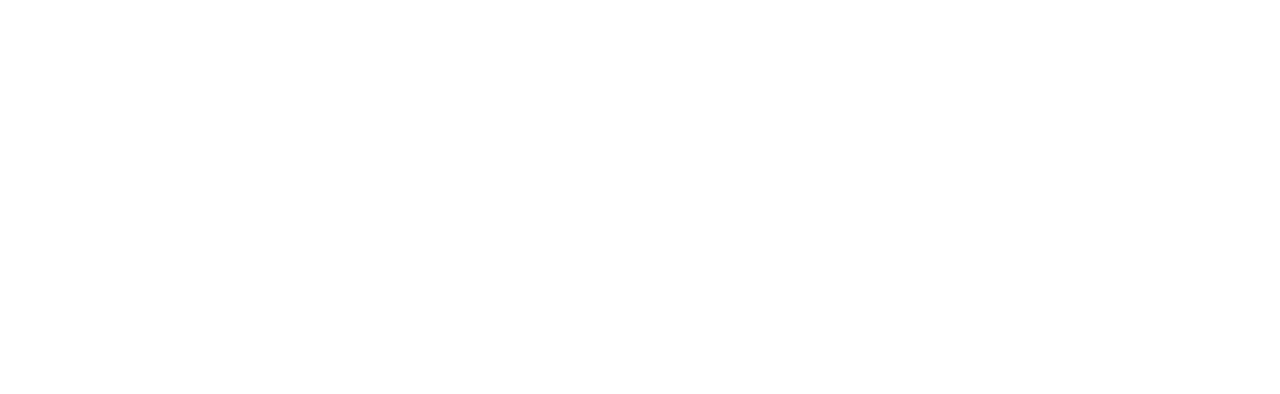
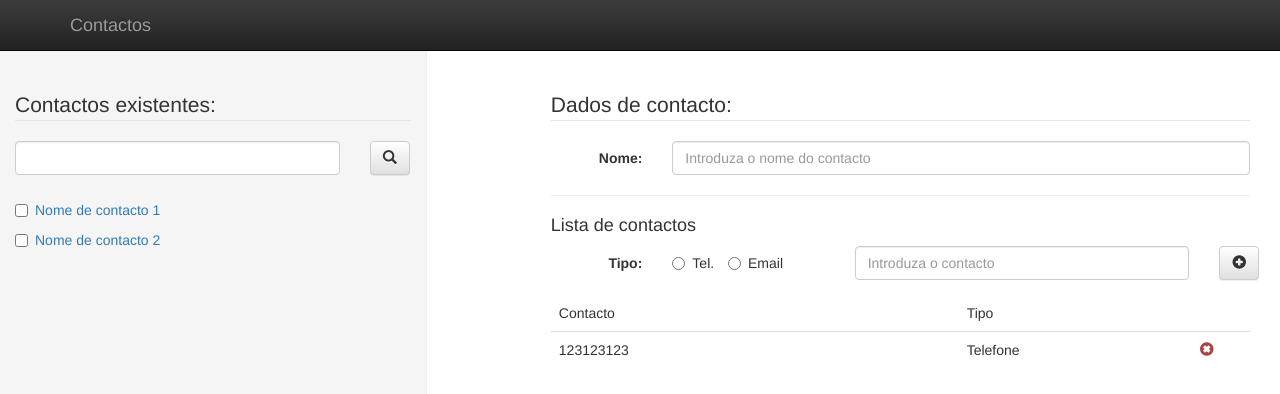
Before and after one commit to luisabreu/democontactos, a website: page index.html in a window 1280 px wide. Drawn offline with nearby package versions, Linux system fonts and the light colour scheme.

Commit message:
geracao de ficheiros js/map e definicao UI base

```diff
--- /dev/null
+++ b/bs-config.json
@@ -0,0 +1,4 @@
+{
+  "port": 8000,
+  "files": ["./**/*.{html,htm,css,js}"]
+}
--- a/index.html
+++ b/index.html
@@ -5,8 +5,116 @@
     <title>Lista de contactos</title>
     <link rel="stylesheet" href="node_modules/bootstrap/dist/css/bootstrap.min.css">
     <link rel="stylesheet" href="node_modules/bootstrap/dist/css/bootstrap-theme.min.css">
+    <link rel="stylesheet" href="style.css">
 </head>
 <body>
+    <nav class="navbar navbar-inverse navbar-fixed-top">
+        <div class="container">
+            <a href="#" class="navbar-brand">Contactos</a>
+        </div>
+    </nav>
+    <div class="container-fluid">
+        <div class="col-sm-4 col-xs-12 lista sidebar">
+            <fieldset class="lista">
+                <legend>Contactos existentes:</legend>
+            <form action="." class="form-horizontal">
+                <div class="form-group">
+                    <div class="col-sm-10">
+                        <input type="text" id="filtro" class="form-control">
+                    </div>
+                    <div class="col-sm-2">
+                        <button class="btn btn-default">
+                            <span class="glyphicon glyphicon-search"></span>
+                        </button>
+                    </div>
+                </div>
+            </form>
+
+            <div class="row">
+                <ul class="list-unstyled margens">
+                    <li>
+                        <div class="col-xs-12">
+                            <div class="checkbox">
+                                <input type="checkbox">
+                            </div>
+                            <a href="#">
+                                <span class="text-left">Nome de contacto 1</span>
+                            </a>
+                        </div>
+                    </li>
+                    <li>
+                        <div class="col-xs-12">
+                            <div class="checkbox">
+                                <input type="checkbox">
+                            </div>
+                            <a href="#">
+                                <span class="text-left">Nome de contacto 2</span>
+                            </a>
+                        </div>
+                    </li>
+                </ul>
+            </div>
+            </fieldset>
+        </div>
+        <div class="col-sm-offset-5 col-sm-7 col-xs-12">
+            <fieldset>
+                <legend>Dados de contacto:</legend>
+                <form action="." class="form-horizontal">
+                    <div class="form-group">
+                        <label for="nome" class="col-sm-2 control-label">Nome:</label>
+                        <div class="col-sm-10">
+                            <input type="text" name="nome" id="nome" class="form-control" placeholder="Introduza o nome do contacto">
+                        </div>
+                    </div>
+                    <hr>
+                    <h4>Lista de contactos</h4>
+                    <div class="form-group">
+                        <label class="control-label col-sm-2">Tipo:</label>
+                        <div class="col-sm-3">
+                            <label class="radio-inline">
+                                <input type="radio" name="tipo" id="tipoTelefone" value="1"> Tel.
+                            </label>
+                            <label class="radio-inline">
+                                <input type="radio" name="tipo" id="tipoEmail" value="1"> Email
+                            </label>
+                        </div>
+                        <div class="col-sm-6">
+                            <input type="text" name="registo" id="registo" class="form-control" placeholder="Introduza o contacto">
+                        </div>
+                        <div class="col-sm-1">
+                            <button class="btn btn-default">
+                                <span class="glyphicon glyphicon-plus-sign"></span>
+                            </button>
+                        </div>
+                    </div>
+                </form>
+
+                <div class="table-responsive">
+                    <table class="table table-hover">
+                        <thead>
+                            <tr>
+                                <td class="col-sm-7">Contacto</td>
+                                <td class="col-sm-4">Tipo</td>
+                                <td class="col-sm-1"></td>
+                            </tr>
+                        </thead>
+                        <tbody>
+                            <tr>
+                                <td>123123123</td>
+                                <td>Telefone</td>
+                                <td>
+                                    <a href="#">
+                                        <span class="glyphicon glyphicon-remove-sign text-danger"></span>
+                                    </a>
+                                </td>
+                            </tr>
+                        </tbody>
+                    </table>
+                </div>
+            </fieldset>
+        </div>
+    </div>
+
     <script src="node_modules/jquery/dist/jquery.min.js"></script>
     <script src="node_modules/bootstrap/dist/js/bootstrap.min.js"></script>
 </body>
--- /dev/null
+++ b/style.css
@@ -0,0 +1,31 @@
+body{
+    padding-top: 90px;
+    margin:0px;
+}
+
+.left-border{
+    border-left: 2px solid darkblue;
+}
+
+.margens{
+    padding-left: 20px;
+}
+
+.header{
+    height:40px;
+    background-color: black;
+    margin-bottom: 10px;
+    margin-left:0px;
+    margin-right:0px;
+}
+
+.sidebar{
+    padding-top: 40px;
+    position: fixed;
+    left: 0px;
+    top: 50px;
+    bottom:0px;
+    display: block;
+    background-color: #f5f5f5;
+    border-right: 1px solid #eee;
+}
```
Also changed, not shown: js/aluno.js (added, +25 -0 lines), js/contacto.js (added, +21 -0 lines), 2 other files.
